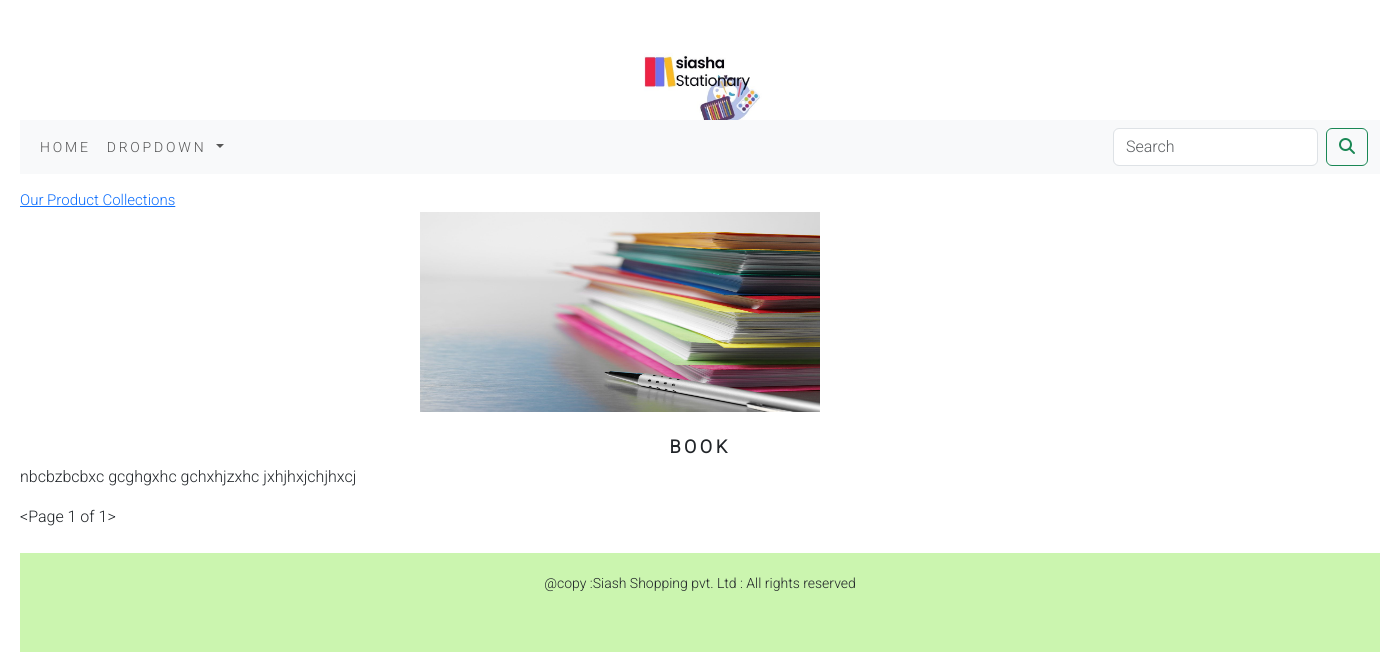
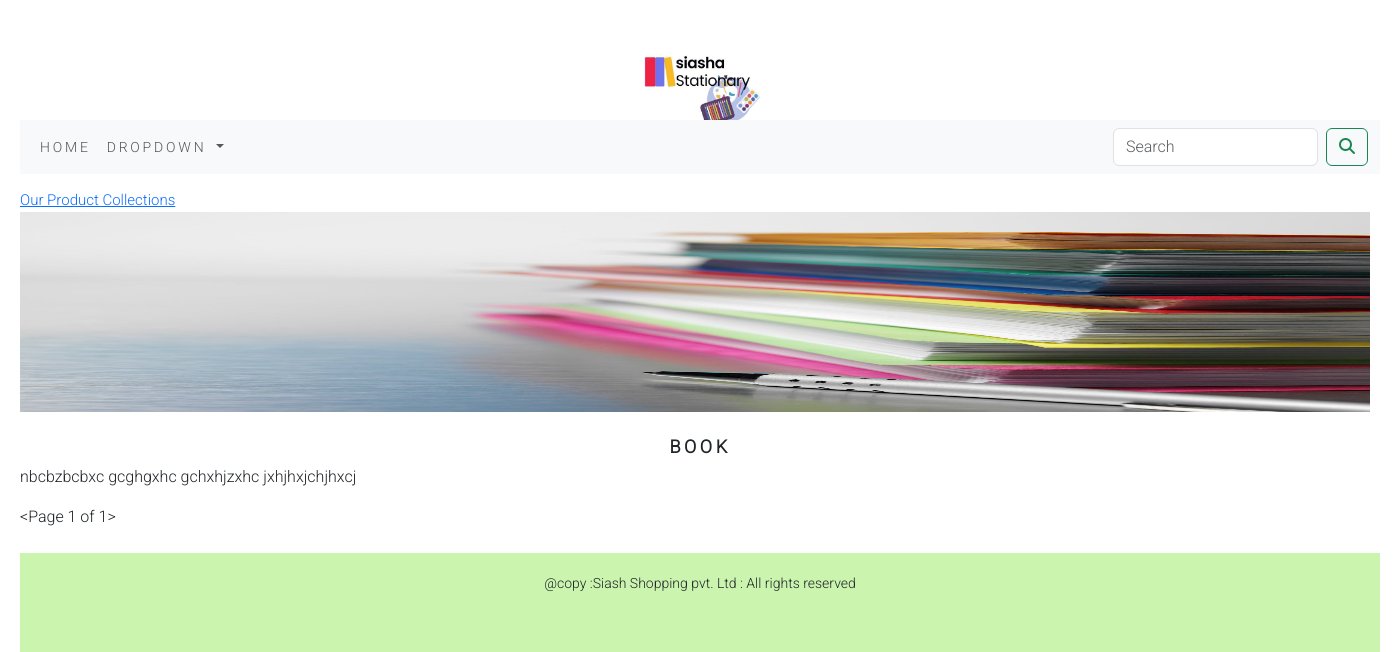
Before and after one commit to lebyanu/ecommerce, a Django app: a page that uses ecommerce/ecommerce_project/templates/category.html in a window 1400 px wide. Shown: the top 652 px of the page. Run offline with Django 4.2, Linux system fonts and the light colour scheme; data comes from the database, SQL or seed files in the repository; some libraries are stand-ins or nearby versions.

Commit message:
Update category.html

```diff
--- a/ecommerce/ecommerce_project/templates/category.html
+++ b/ecommerce/ecommerce_project/templates/category.html
@@ -27,7 +27,7 @@ See our New collections
 {% endif %}
 {% if category %}
 <div class="mx-auto">
-    <img class="my-cat-image" src="{{category.image.url}}" alt="category.name" width="1350px" height="200px">
+    <img  src="{{category.image.url}}" alt="category.name" width="1350px" height="200px">
 
 </div>
 <br>
```
